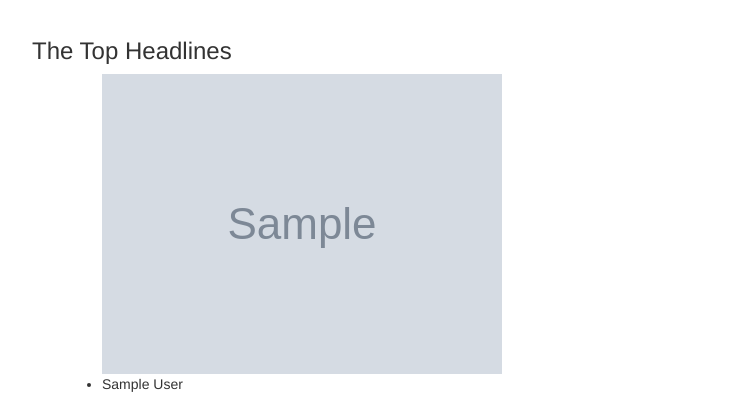
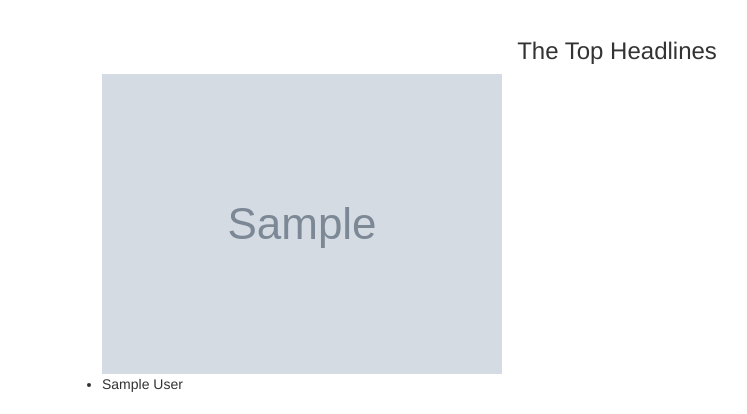
Before and after one commit to Yvonne-Ouma/News-Highlight, a Flask app: template app/templates/source.html in a window 1280 px wide. Shown: the part 52-466 px from the top of the page, without its empty margins (23-770 px from the left). Run offline with Flask 2, Linux system fonts and the light colour scheme; the template is opened without the code that fills it: most values are stand-ins (such as "Sample title", 1, 10 or a date in 2020); grey boxes marked "Sample" are stand-in pictures; some libraries are stand-ins or nearby versions.

Commit message:
modified my page

```diff
--- a/app/templates/source.html
+++ b/app/templates/source.html
@@ -6,11 +6,11 @@
 {% block content %}
 <div class="container" style = "padding-top:70px;">
   <div id="body">
-      <div class="row mb-2" styles="text-align:center;">
+      <div class="row mb-2" style="text-align:center;">
           <h3> The Top Headlines</h3>
 
         </div>
-<div class="container" class="class">
+<div class="container">
 
         {% for article in articles %}
         <ul>
```
